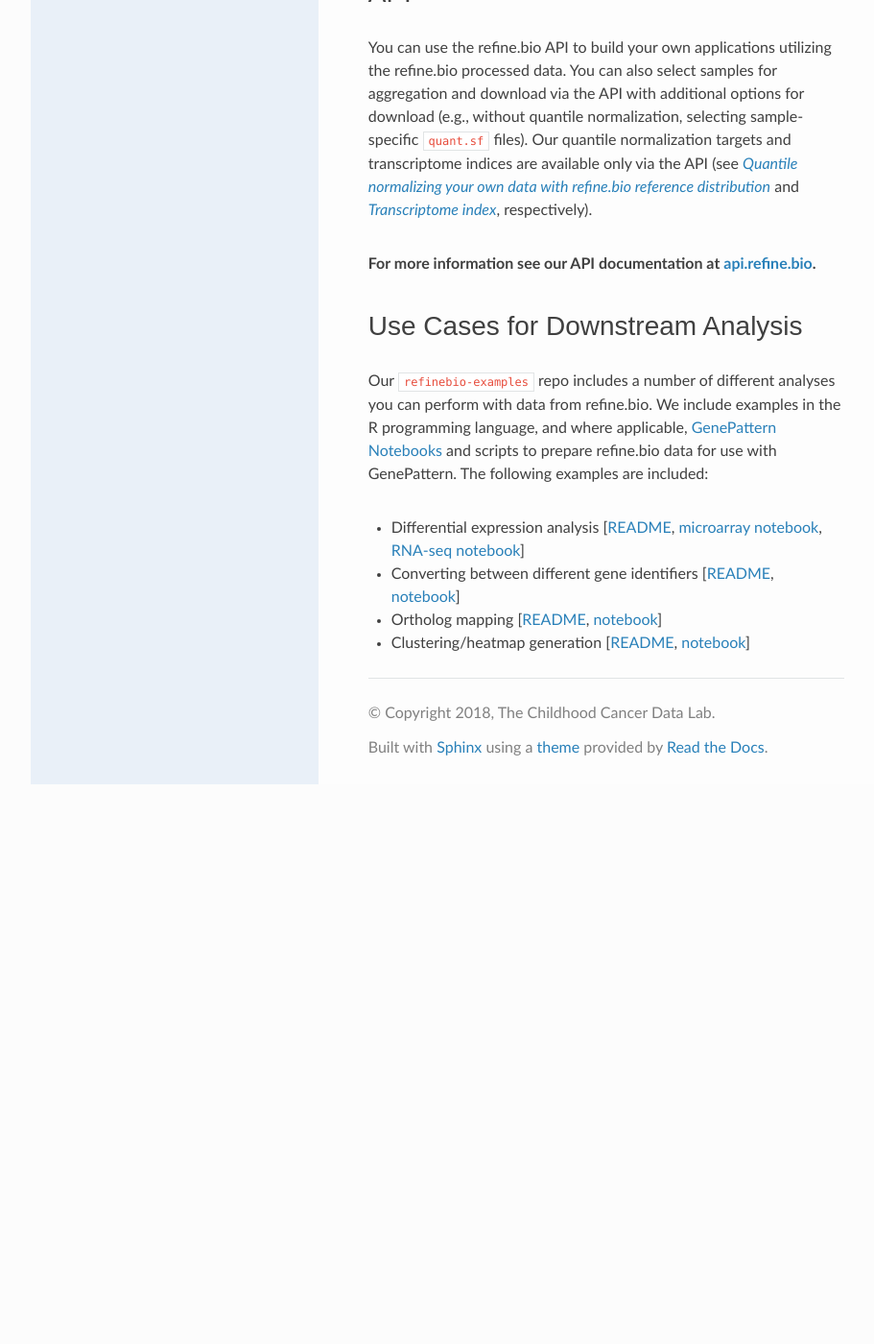
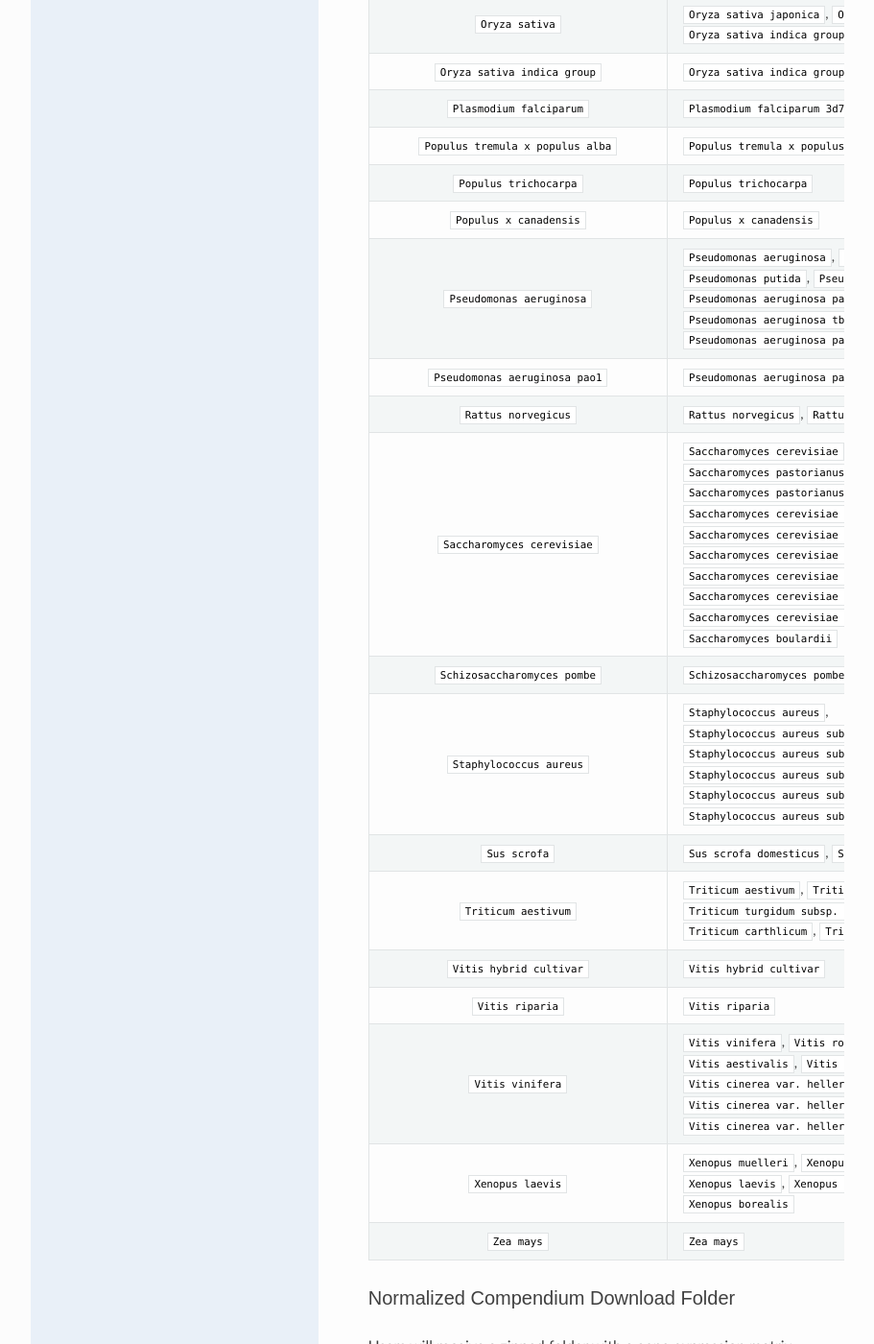
Before and after one commit to AlexsLemonade/refinebio-docs, a Sphinx documentation site: the page built from docs/main_text.md, in a window 1280 px wide and 1400 px high, scrolled down 24157 px. Shown: the whole window at 96% size, without its empty margins (158-1069 px from the left). Built offline with Sphinx 7.4.7 and the Read the Docs theme 2.0.0, drawn with Linux system fonts in a browser that asks for light colours; before the commit the page ends 24974 px from its top, so only the background shows below that; some of the changed text lies outside the part shown.

```diff
--- a/docs/main_text.md
+++ b/docs/main_text.md
@@ -446,6 +446,52 @@ If you would like to filter a normalized compendium based on a sample's species
 
 Note that non-primary species samples from species that are outside the genus of the primary platform species are not currently available in any normalized compendium (e.g., _Pan troglodytes_ samples assayed on _Homo sapiens_ microarrays are not included in the _Pan troglodytes_ or _Homo sapiens_ compendia), but can be included in datasets from refine.bio.
 
+Below is the list of organisms and their primary organisms:
+
+| Primary Organism | Organisms |
+|:---------:|-------------------|
+|`Anopheles gambiae`|`Anopheles gambiae`|
+|`Arabidopsis thaliana`|`Arabidopsis thaliana`, `Arabidopsis halleri`, `Arabidopsis thaliana x arabidopsis halleri subsp. gemmifera`, `Arabidopsis lyrata subsp. petraea`, `Arabidopsis lyrata subsp. lyrata`, `Arabidopsis thaliana x arabidopsis lyrata`, `Arabidopsis halleri subsp. gemmifera`, `Arabidopsis lyrata`|
+|`Bos indicus`|`Bos indicus`|
+|`Bos taurus`|`Bos taurus`, `Bos indicus`, `Bos grunniens`|
+|`Caenorhabditis elegans`|`Caenorhabditis elegans`|
+|`Citrus sinensis`|`Citrus x paradisi`, `Citrus reticulata`, `Citrus sinensis`, `Citrus limon`, `Citrus reticulata x citrus trifoliata`, `Citrus clementina`, `Citrus unshiu`, `Citrus x tangelo`, `Citrus maxima`|
+|`Danio rerio`|`Danio rerio`|
+|`Drosophila melanogaster`|`Drosophila melanogaster`, `Drosophila simulans`, `Drosophila mauritiana`, `Drosophila sechellia`, `Drosophila teissieri`, `Drosophila santomea`, `Drosophila yakuba`|
+|`Escherichia coli`|`Escherichia coli`, `Escherichia coli str. k-12 substr. mg1655`, `Escherichia coli k-12`, `Escherichia coli cft073`, `Escherichia coli str. k-12 substr. w3110`, `Escherichia coli uti89`, `Escherichia coli b str. rel606`, `Escherichia coli o157`, `Escherichia coli 8624`, `Escherichia coli sci-07`, `Escherichia coli bw25113`, `Escherichia coli apec o2`, `Escherichia coli str. k-12 substr. mc4100`, `Escherichia coli o08`, `Escherichia coli str. k-12 substr. dh10b`|
+|`Escherichia coli k-12`|`Escherichia coli k-12`|
+|`Escherichia coli str. k-12 substr. mg1655`|`Escherichia coli str. k-12 substr. mg1655`|
+|`Gallus gallus`|`Gallus gallus`|
+|`Glycine max`|`Glycine max`, `Glycine soja`|
+|`Gossypium hirsutum`|`Gossypium herbaceum`, `Gossypium hirsutum`, `Gossypium barbadense`, `Gossypium arboreum`|
+|`Homo sapiens`|`Homo sapiens`|
+|`Hordeum vulgare`|`Hordeum vulgare`, `Hordeum vulgare subsp. spontaneum`|
+|`Lepidium sativum`|`Lepidium sativum`|
+|`Macaca fascicularis`|`Macaca fascicularis`|
+|`Macaca mulatta`|`Macaca mulatta`|
+|`Musculus`|`Musculus`|
+|`Mus musculus`|`Mus musculus`, `Mus spretus`, `Mus caroli`, `Mus musculus musculus x m. m. domesticus`, `Mus musculus domesticus`, `Mus musculus x mus spretus`, `Mus musculus musculus x m. m. castaneus`, `Mus musculus musculus`, `Mus musculus castaneus`, `Mus sp.`|
+|`Mustela putorius furo`|`Mustela putorius furo`|
+|`Oryza sativa`|`Oryza sativa japonica`, `Oryza sativa`, `Oryza sativa indica group`, `Oryza longistaminata`|
+|`Oryza sativa indica group`|`Oryza sativa indica group`|
+|`Plasmodium falciparum`|`Plasmodium falciparum 3d7`, `Plasmodium falciparum`|
+|`Populus tremula x populus alba`|`Populus tremula x populus alba`|
+|`Populus trichocarpa`|`Populus trichocarpa`|
+|`Populus x canadensis`|`Populus x canadensis`|
+|`Pseudomonas aeruginosa`|`Pseudomonas aeruginosa`, `Pseudomonas aeruginosa pao1`, `Pseudomonas putida`, `Pseudomonas aeruginosa ucbpp-pa14`, `Pseudomonas aeruginosa pa14`, `Pseudomonas aeruginosa tbcf10839`, `Pseudomonas aeruginosa pahm4`|
+|`Pseudomonas aeruginosa pao1`|`Pseudomonas aeruginosa pao1`|
+|`Rattus norvegicus`|`Rattus norvegicus`, `Rattus rattus`, `Rattus norvegicus albus`|
+|`Saccharomyces cerevisiae`|`Saccharomyces cerevisiae`, `Saccharomyces cerevisiae s288c`, `Saccharomyces pastorianus`, `Saccharomyces pastorianus weihenstephan 34/70`, `Saccharomyces cerevisiae vin13`, `Saccharomyces uvarum`, `Saccharomyces cerevisiae ec1118`, `Saccharomyces cerevisiae cen.pk113-7d`, `Saccharomyces cerevisiae by4741`, `Saccharomyces cerevisiae sk1`, `Saccharomyces bayanus`, `Saccharomyces cerevisiae x saccharomyces kudriavzevii`, `Saccharomyces boulardii`|
+|`Schizosaccharomyces pombe`|`Schizosaccharomyces pombe`, `Schizosaccharomyces pombe 972h-`|
+|`Staphylococcus aureus`|`Staphylococcus aureus`, `Staphylococcus aureus subsp. aureus rn4220`, `Staphylococcus aureus subsp. aureus n315`, `Staphylococcus aureus subsp. aureus usa300`, `Staphylococcus aureus subsp. aureus mu50`, `Staphylococcus aureus subsp. aureus str. newman`|
+|`Sus scrofa`|`Sus scrofa domesticus`, `Sus scrofa`|
+|`Triticum aestivum`|`Triticum aestivum`, `Triticum turgidum subsp. dicoccoides`, `Triticum turgidum subsp. durum`, `Triticum turgidum`, `Triticum carthlicum`, `Triticum monococcum`|
+|`Vitis hybrid cultivar`|`Vitis hybrid cultivar`|
+|`Vitis riparia`|`Vitis riparia`|
+|`Vitis vinifera`|`Vitis vinifera`, `Vitis rotundifolia`, `Vitis hybrid cultivar`, `Vitis aestivalis`, `Vitis riparia`, `Vitis cinerea var. helleri x vitis vinifera`, `Vitis cinerea var. helleri x vitis rupestris`, `Vitis cinerea var. helleri x vitis riparia`|
+|`Xenopus laevis`|`Xenopus muelleri`, `Xenopus laevis x xenopus muelleri`, `Xenopus laevis`, `Xenopus laevis x xenopus borealis`, `Xenopus borealis`|
+|`Zea mays`|`Zea mays`|
+
 ### Normalized Compendium Download Folder
 
 Users will receive a zipped folder with a gene expression matrix aggregated by species, along with associated metadata.
```
